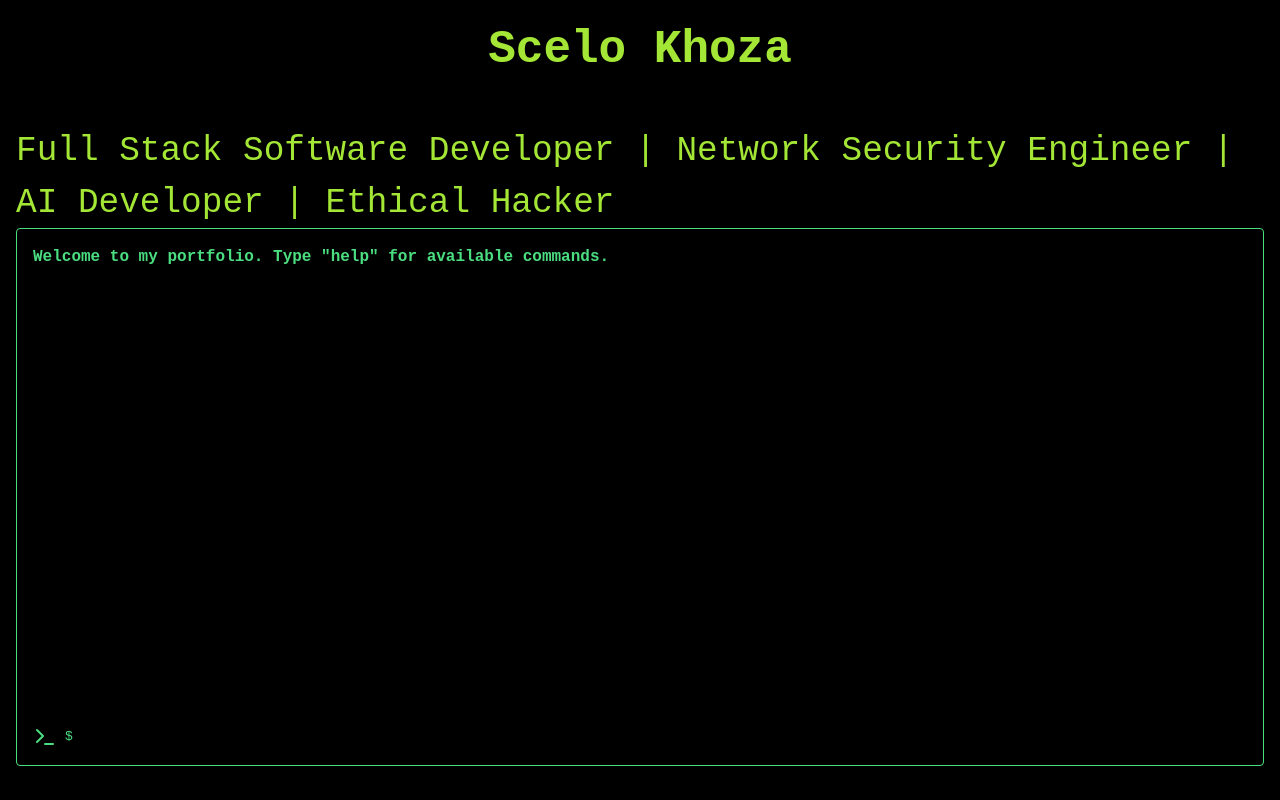
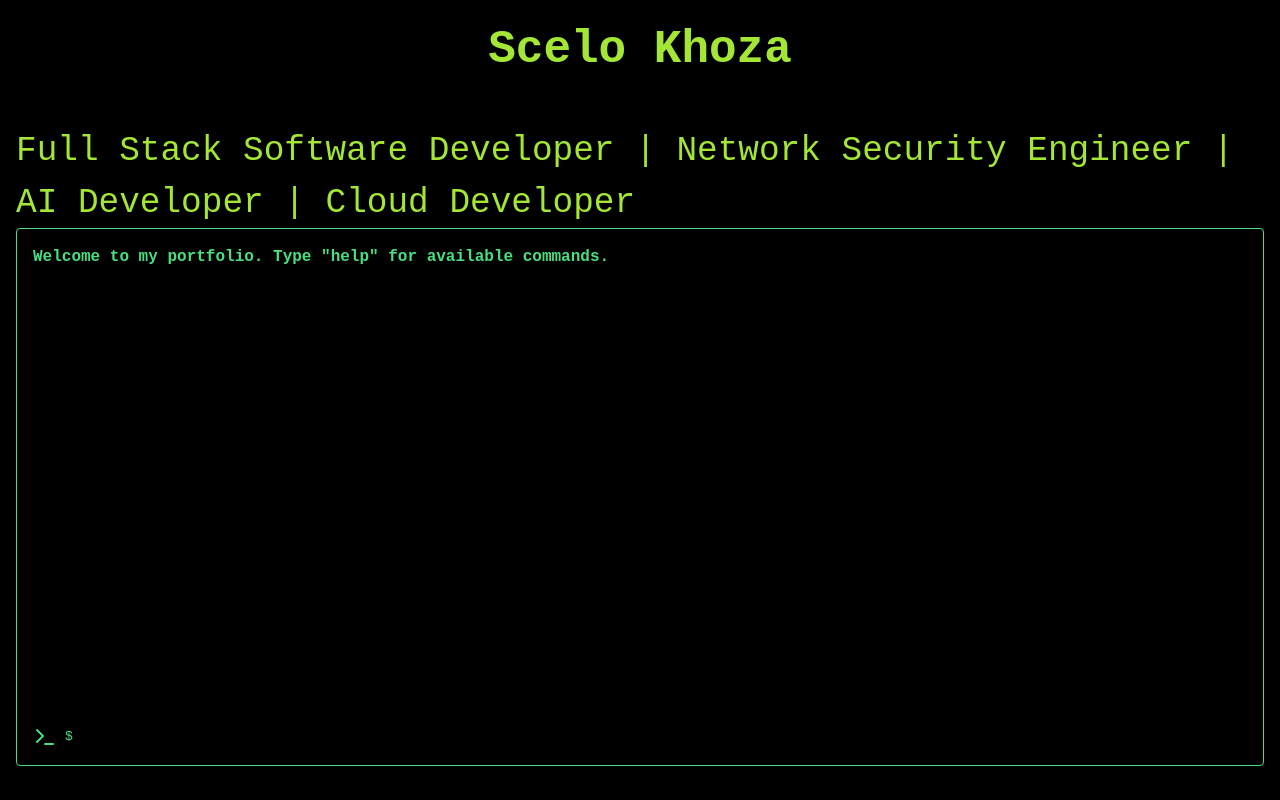
Before and after one commit to scelokhoza/Portfolio-Website, a React (Create React App) app in the folder my-portfolio/: page / in a window 1280 px wide. Built offline with nearby package versions, Linux system fonts and the light colour scheme.

Commit message:
updating the job roles

```diff
--- a/my-portfolio/src/App.js
+++ b/my-portfolio/src/App.js
@@ -58,7 +58,7 @@ const App = () => {
       <header className="portfolio-header">
         <h1 className="portfolio-title">Scelo Khoza</h1>
       </header>
-      <p className="portfolio-subtitle">Full Stack Software Developer | Network Security Engineer | AI Developer | Ethical Hacker</p>
+      <p className="portfolio-subtitle">Full Stack Software Developer | Network Security Engineer | AI Developer | Cloud Developer</p>
       <div className="terminal-container">
         <div id="terminal-output" className="terminal-output">
         {output.map((line, index) => (
```
